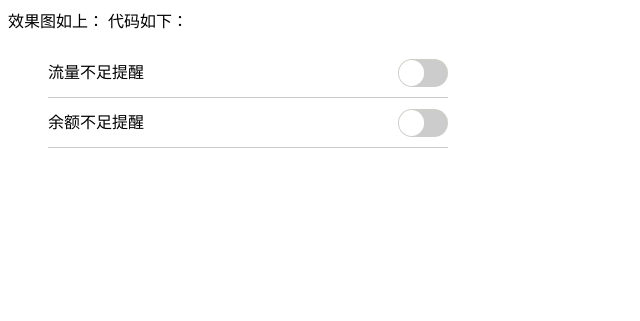
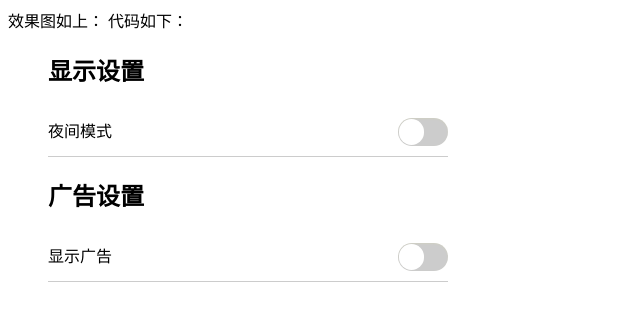
Before and after one commit to save-teacher/save-teacher.github.io, a Jekyll site: the page set.html, which Jekyll copies as it is, in a window 1280 px wide. Shown: the top 321 px of the page, without its empty margins (0-640 px from the left). Built offline with Jekyll 4.4.1, drawn with Linux system fonts in a browser that asks for light colours.

Commit message:
Update set.html

```diff
--- a/set.html
+++ b/set.html
@@ -6,7 +6,7 @@
 <html lang="en">
 <head>
     <meta charset="UTF-8">
-    <title>纯css仿ios开关按钮</title>
+    <title>设置</title>
     <style>
         .switch{
             width: 400px;
@@ -49,15 +49,17 @@
 </head>
 <body>
 <ul class="switch">
+    <h2>显示设置</h2>
     <li>
         <input type="checkbox" name="aaa" id="a1">
-        流量不足提醒
+        夜间模式
         <label for="a1"><em></em></label>
     </li>
+    <h2>广告设置</h2>
     <li>
-        <input type="checkbox" name="aaa" id="a2">
-        余额不足提醒
-        <label for="a2"><em></em></label>
+        <input type="checkbox" name="aaa" id="a1">
+        显示广告
+        <label for="a1"><em></em></label>
     </li>
 </ul>
 </body>
```
